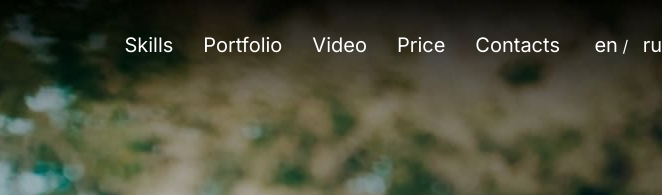
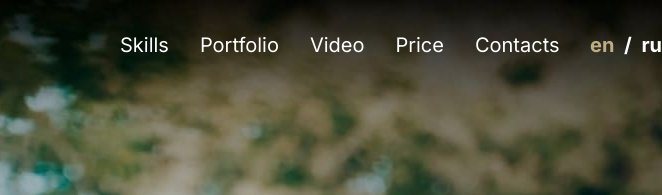
Before and after one commit to Alexa-dis/Tasks-JSFEPRESCHOOL, a website: page portfolio/index.html in a window 1280 px wide. Shown: the top 195 px of the page, 618-1280 px from the left. Drawn offline with Linux system fonts and the light colour scheme.

Commit message:
fix: navigation style

```diff
--- a/portfolio/index.html
+++ b/portfolio/index.html
@@ -30,7 +30,7 @@
                         </nav>
                         <div class="header__lang__change">
                             <button class="lang__button button_en">en</button>
-                            <span>/</span>
+                            <span class="button__slash">/</span>
                             <button class="lang__button button_ru">ru</button>
                         </div>
                     </div>
--- a/portfolio/sass/base/_buttons.scss
+++ b/portfolio/sass/base/_buttons.scss
@@ -2,10 +2,19 @@
     background-color: transparent;
     border-style: none;
     color: $color-text;
-    @include font(2rem, $weight: normal );
+    @include font(2rem );
     text-align: center;
     cursor: pointer;
-    padding: 0 0 0 10px;
+    display: flex;
+    padding: 0;
+}
+
+.button__slash{
+    @include font(2rem );
+}
+
+.button_en {
+    color: $color-primary;
 }
 
 .button {
--- a/portfolio/sass/components/_navigation.scss
+++ b/portfolio/sass/components/_navigation.scss
@@ -2,14 +2,14 @@
     display: flex;
     font-size: 2rem;
     line-height: 5rem;
-    margin: 0;
-    max-width: 500px;
+    margin: 0 5px 0 0 ;
+    width: 505px;
   }
 
   .navigation__link {
     list-style: none;
     cursor: pointer;
-    padding-right: 30px;
+    padding-right: 31px;
   }
 
   a {
--- a/portfolio/sass/layouts/_header.scss
+++ b/portfolio/sass/layouts/_header.scss
@@ -12,9 +12,11 @@
   display: flex;
   align-items: center;
   justify-content: space-between;
-  padding-left: 15px;
 }
 
 .header__lang__change{
   margin: 0;
+  display: flex;
+  justify-content: space-between;
+  width: 72px;
 }
```
Also changed, not shown: portfolio/sass/style.css, 1 other file.
